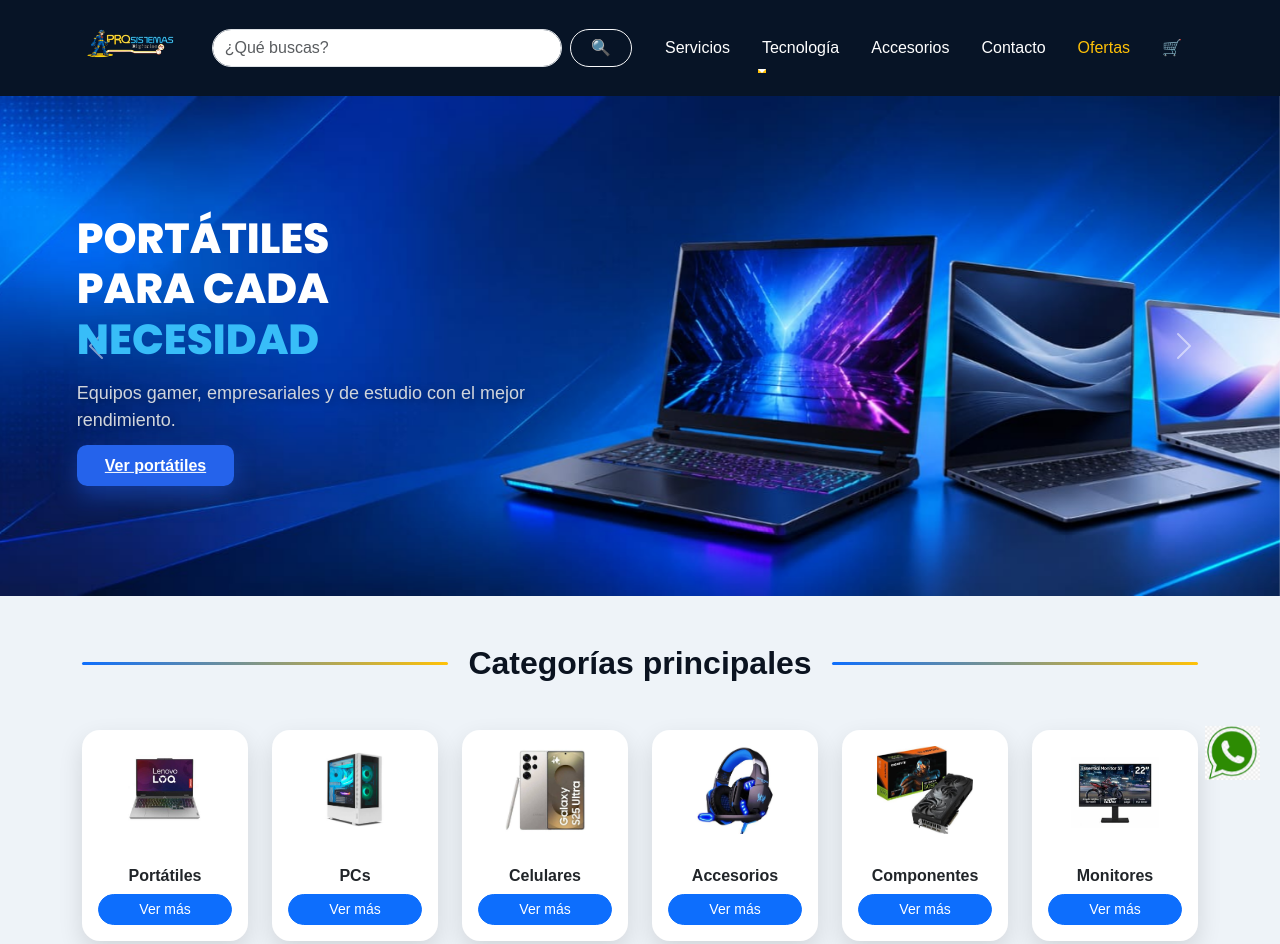
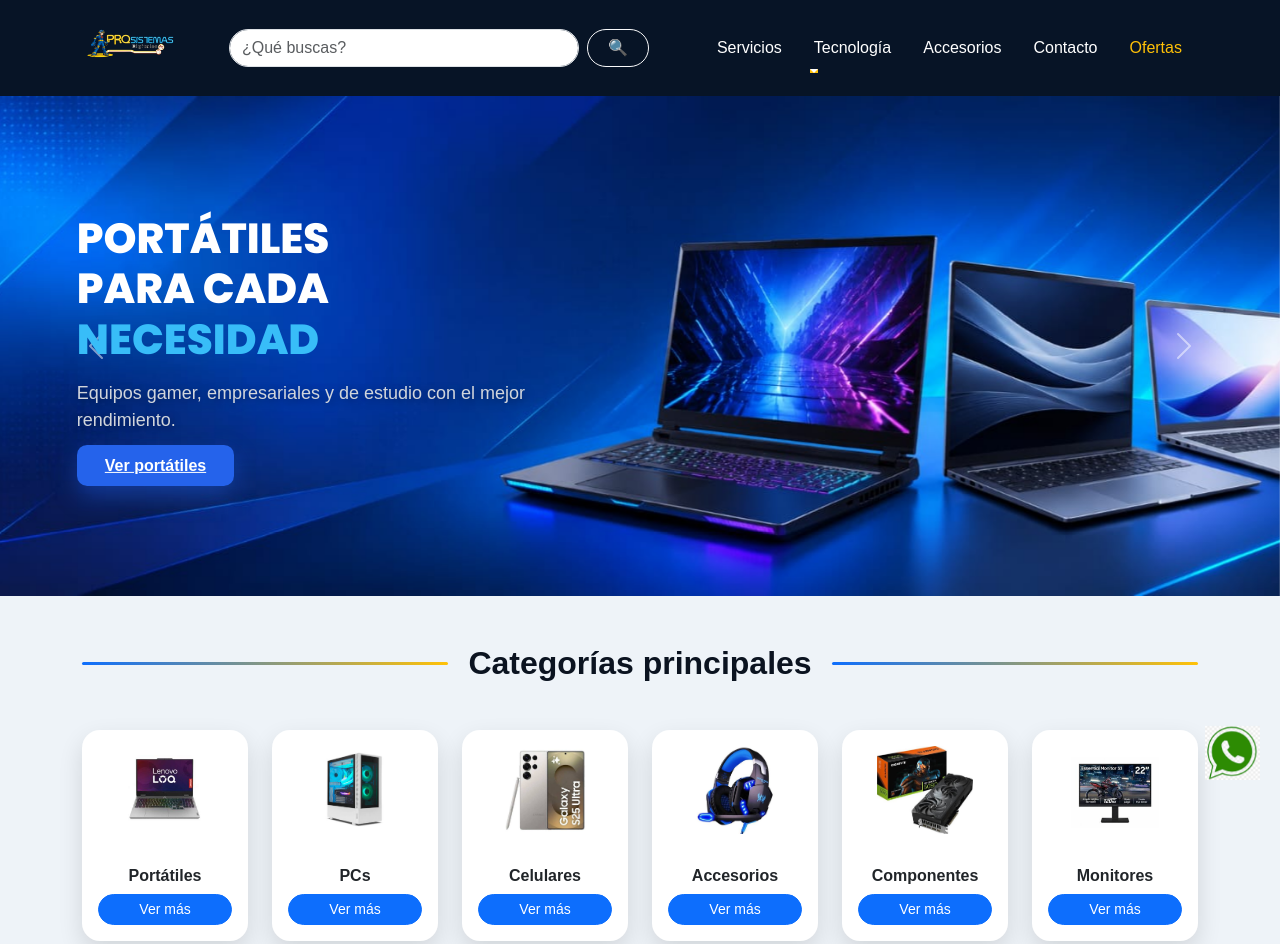
Before and after one commit to josiaspalacios/prosistemas, a website: page index.html in a window 1280 px wide. Shown: the top 944 px of the page. Drawn offline with Linux system fonts and the light colour scheme.

```diff
--- a/index.html
+++ b/index.html
@@ -68,10 +68,7 @@
           <a class="nav-link text-warning" href="#">Ofertas</a>
         </li>
 
-        <!-- CARRITO -->
-        <li class="nav-item">
-          <a class="nav-link" href="#">🛒</a>
-        </li>
+
 
       </ul>
 
@@ -376,10 +373,48 @@
 
 
 
+
+
+
+
+
+
+
+
+
+
+
+
+
+
+
+
+
+
+
+
+
+
+
+
+
+
+
+
+
+
+
+
+
+
+
+
+
+
+
 <script src="vendor/swiper/swiper-bundle.min.js"></script>
 <script src="js/bootstrap.bundle.min.js"></script>
 <script src="vendor/swiper/swiper-bundle.min.js"></script>
-
 <script>
 const swiper = new Swiper(".mySwiper", {
   slidesPerView: 4,
```
